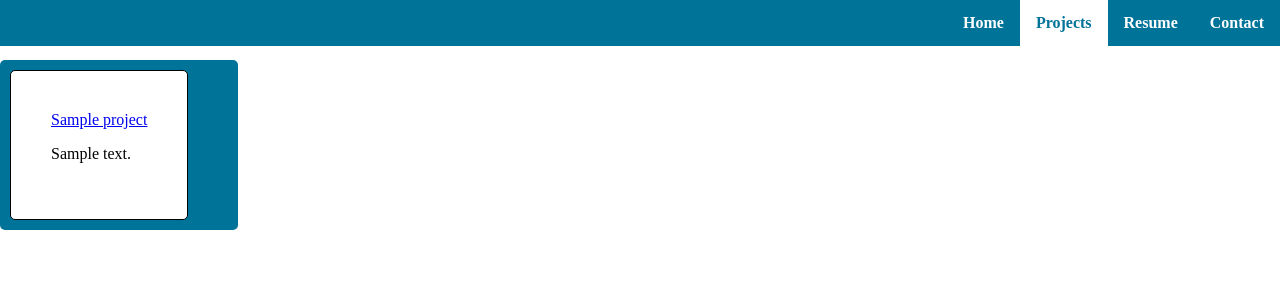
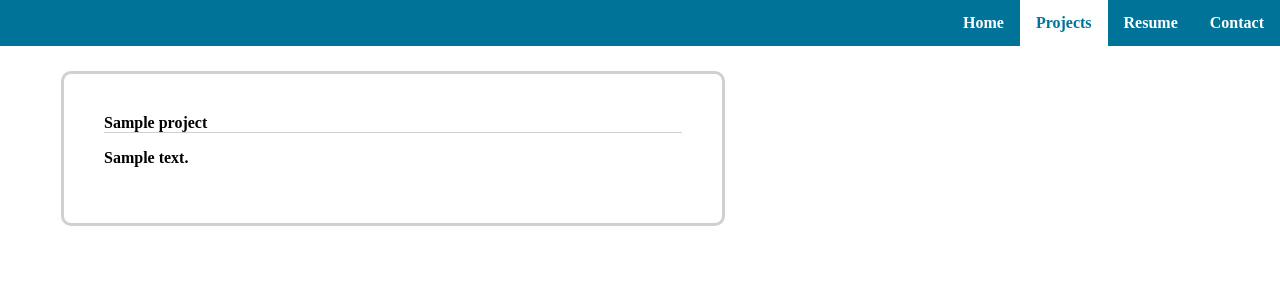
Before and after one commit to SteinW1/Portfolio-Website, a Django app: page /projects/ in a window 1280 px wide. Shown: the top 300 px of the page. Run offline with Django 3.2, Linux system fonts and the light colour scheme; tables that the repository leaves empty hold one stand-in row (values such as "Sample post").

Commit message:
Updated projects page template and main.css

```diff
--- a/portfoliowebsite/portfolio/static/portfolio/main.css
+++ b/portfoliowebsite/portfolio/static/portfolio/main.css
@@ -2,6 +2,11 @@ body {
     margin: 0;
     padding: 0;
     padding-top: 60px;
+}
+
+a {
+    text-decoration: none;
+    font-weight: bold;
 }
 
 .navigation-bar {
@@ -16,13 +21,11 @@ body {
 }
 
 .nav-item {
-    font-weight: bold;
     display: block;
-    color: white;
+    color: #ffffff;
     text-align: center;
     padding: 14px 16px;
     float: right;
-    text-decoration: none;
 }
 
 .nav-item:hover {
@@ -37,17 +40,33 @@ body {
 }
 
 .projects-grid-container {
-    display: inline-grid;
-    grid-template-columns: auto auto auto;
-    grid-column-gap: 20px;
-    background-color: #007399;
+    display: grid;
+    grid-template-columns: auto auto;
+    grid-gap: 20px;
+    border:1px solid #ffffff;
     border-radius: 5px;
+    margin: 0px 50px;
     padding: 10px;
 }
 
 .projects-grid-item {
     background-color: #ffffff;
-    border: 1px solid #000000;
-    border-radius: 5px;
+    border: 3px solid #D0D0D0;
+    border-radius: 10px;
     padding: 40px;
 }
+
+.projects-grid-item:hover {
+    border: 3px solid #007399;
+}
+
+.project-grid-item-title {
+    color: #000000;
+    border-bottom-style: solid;
+    border-width: 1px;
+    border-color: #D0D0D0;
+}
+
+.project-grid-item-description {
+    color: #000000;
+}
--- a/portfoliowebsite/portfolio/templates/portfolio/base.html
+++ b/portfoliowebsite/portfolio/templates/portfolio/base.html
@@ -15,11 +15,20 @@
         {% endif %}
     </head>
     <body>
-        {% include "portfolio/navbar.html" %}
+        <ul class="navigation-bar">
+            <a class="nav-item {% if view_name == 'contact' %}active-nav-item{% endif %}" href="{% url 'portfolio-contact' %}">Contact</a>
+            <a class="nav-item {% if view_name == 'resume' %}active-nav-item{% endif %}" href="{% url 'portfolio-resume' %}">Resume</a>
+            <a class="nav-item {% if view_name == 'projects' %}active-nav-item{% endif %}" href="{% url 'portfolio-projects' %}">Projects</a>
+            <a class="nav-item {% if view_name == 'home' %}active-nav-item{% endif %}" href="{% url 'portfolio-home' %}">Home</a>
+        </ul>
         <main>
             <div>
                 {% block content %}{% endblock content %}
             </div>
         </main>
     </body>
+    <footer>
+        <div class="footer-container">
+        </div>
+    </footer>
 </html>
--- a/portfoliowebsite/portfolio/templates/portfolio/navbar.html
+++ /dev/null
@@ -1,6 +0,0 @@
-<ul class="navigation-bar">
-    <a class="nav-item {% if view_name == 'contact' %}active-nav-item{% endif %}" href="{% url 'portfolio-contact' %}">Contact</a>
-    <a class="nav-item {% if view_name == 'resume' %}active-nav-item{% endif %}" href="{% url 'portfolio-resume' %}">Resume</a>
-    <a class="nav-item {% if view_name == 'projects' %}active-nav-item{% endif %}" href="{% url 'portfolio-projects' %}">Projects</a>
-    <a class="nav-item {% if view_name == 'home' %}active-nav-item{% endif %}" href="{% url 'portfolio-home' %}">Home</a>
-</ul>
--- a/portfoliowebsite/portfolio/templates/portfolio/projects.html
+++ b/portfoliowebsite/portfolio/templates/portfolio/projects.html
@@ -2,10 +2,12 @@
 {% block content %}
     <div class="projects-grid-container">
         {% for project in project %}
-            <div class="projects-grid-item">
-                <a href='#'>{{ project.title }}</a>
-                <p>{{ project.description }}</p>
-            </div>
+            <a class="projects-grid-item" href="#">
+                    <div class="project-grid-item-title">{{ project.title }}</div>
+                    <div class="project-grid-item-description">
+                        <p>{{ project.description }}</p>
+                    </div>
+            </a>
         {% endfor %}
     </div>
 {% endblock content %}
```
